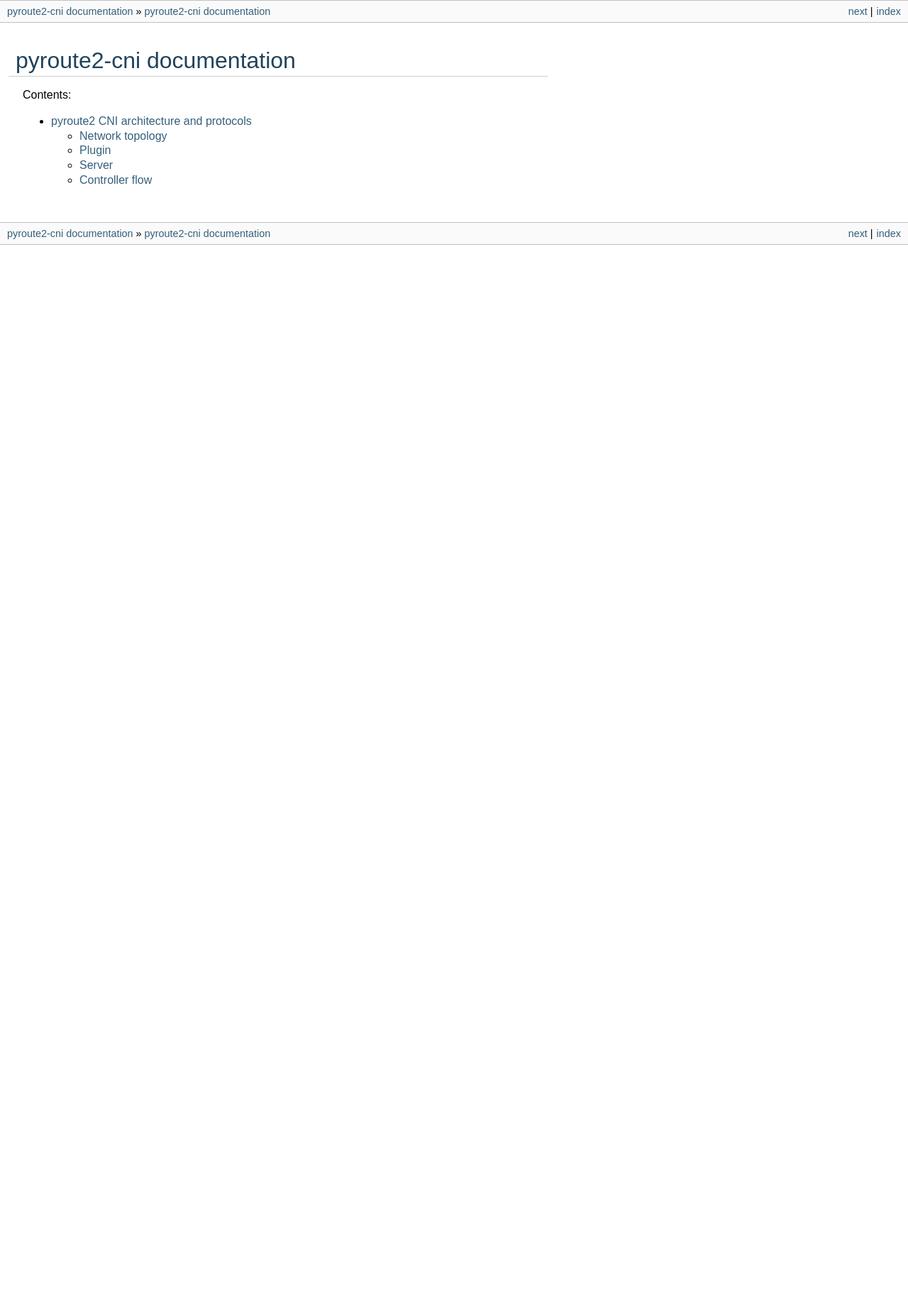
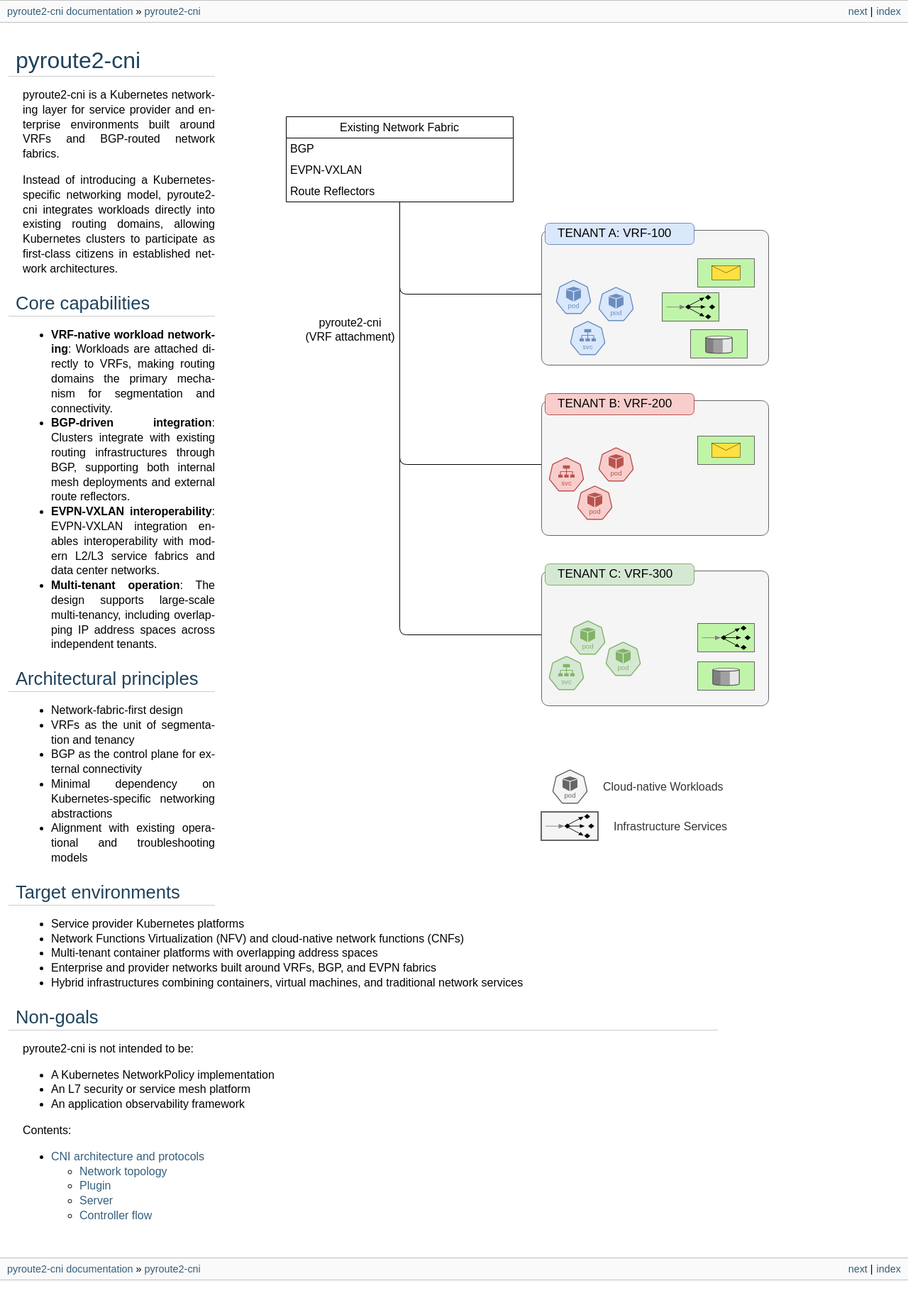
Before and after one commit to svinota/pyroute2-cni, a Sphinx documentation site: the page built from docs/index.rst, in a window 1280 px wide. Shown: the whole page at 71% size. Built offline with Sphinx 7.4.7, drawn with Linux system fonts in a browser that asks for light colours; pages that are not in the unit, such as notebooks, are missing from menus; the version number could not be read and is left out; before the commit the page ends 900 px from its top, so only the background shows below that.

Commit message:
docs: prepare release documentation

```diff
--- a/README.rst
+++ b/README.rst
@@ -1,7 +1,5 @@
-pyroute2-cni
+Introduction
 ------------
-
-A rather simple CNI with EVPN-VXLAN / VRF support
 
 Requirements
 ============
--- a/docs/_static/custom.css
+++ b/docs/_static/custom.css
@@ -35,9 +35,12 @@ div.body {
     background-color: #ffffff;
     color: #000000;
     padding: 0 20px 30px 20px;
-    max-width: 45em;
-    min-width: 10em;
     padding: 2em;
+    max-width: 90%;
+}
+
+section {
+    max-width: 60em;
 }
 
 div.footer {
@@ -323,3 +326,7 @@ span.source-hint {
     font-size: 100%;
     color: #909090;
 }
+
+div.rightside {
+    float: right;
+}
--- a/docs/architecture.rst
+++ b/docs/architecture.rst
@@ -1,7 +1,7 @@
 .. architecture:
 
-pyroute2 CNI architecture and protocols
-=======================================
+CNI architecture and protocols
+==============================
 
 Network topology
 ----------------
--- a/docs/index.rst
+++ b/docs/index.rst
@@ -1,8 +1,51 @@
 .. pyroute2-cni documentation master file
 
-pyroute2-cni documentation
-==========================
+.. container:: rightside
 
+    .. image:: _images/CNI-hld.svg
+       :target: _images/CNI-hld.svg
+
+pyroute2-cni
+============
+
+pyroute2-cni is a Kubernetes networking layer for service provider and enterprise environments built around VRFs and BGP-routed network fabrics.
+
+Instead of introducing a Kubernetes-specific networking model, pyroute2-cni integrates workloads directly into existing routing domains, allowing Kubernetes clusters to participate as first-class citizens in established network architectures.
+
+Core capabilities
+-----------------
+
+* **VRF-native workload networking**: Workloads are attached directly to VRFs, making routing domains the primary mechanism for segmentation and connectivity.
+* **BGP-driven integration**: Clusters integrate with existing routing infrastructures through BGP, supporting both internal mesh deployments and external route reflectors.
+* **EVPN-VXLAN interoperability**: EVPN-VXLAN integration enables interoperability with modern L2/L3 service fabrics and data center networks.
+* **Multi-tenant operation**: The design supports large-scale multi-tenancy, including overlapping IP address spaces across independent tenants.
+
+Architectural principles
+------------------------
+
+- Network-fabric-first design
+- VRFs as the unit of segmentation and tenancy
+- BGP as the control plane for external connectivity
+- Minimal dependency on Kubernetes-specific networking abstractions
+- Alignment with existing operational and troubleshooting models
+
+Target environments
+-------------------
+
+- Service provider Kubernetes platforms
+- Network Functions Virtualization (NFV) and cloud-native network functions (CNFs)
+- Multi-tenant container platforms with overlapping address spaces
+- Enterprise and provider networks built around VRFs, BGP, and EVPN fabrics
+- Hybrid infrastructures combining containers, virtual machines, and traditional network services
+
+Non-goals
+---------
+
+pyroute2-cni is not intended to be:
+
+- A Kubernetes NetworkPolicy implementation
+- An L7 security or service mesh platform
+- An application observability framework
 
 .. toctree::
    :maxdepth: 2
```
Also changed, not shown: docs/_images/CNI-hld.svg (added), 1 other file.
